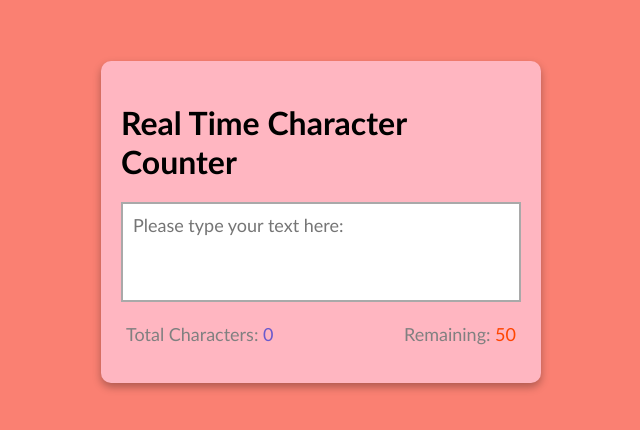
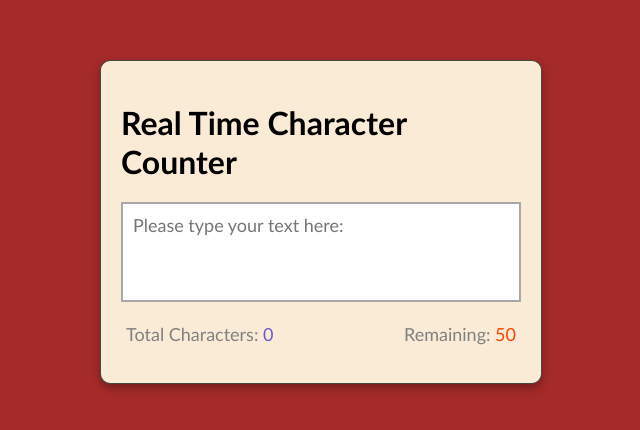
Before and after one commit to Nicole-Hickman-home/16-JS-CSS-HTML-Project, a plain HTML site: page Real-Time-Character-Counter/index.html in a window 1280 px wide. Shown: the part 178-608 px from the top of the page, without its empty margins (319-959 px from the left). Drawn offline with Linux system fonts and the light colour scheme.

Commit message:
fix: update colors

```diff
--- a/Real-Time-Character-Counter/style.css
+++ b/Real-Time-Character-Counter/style.css
@@ -5,16 +5,17 @@ body {
     justify-content: center;
     height: 100vh;
     align-items: center;
-    background-color: salmon;
+    background-color:brown;
     font-family: 'Gill Sans', 'Gill Sans MT', Calibri, 'Trebuchet MS', sans-serif;
 }
 
 .container {
-    background-color: lightpink;
+    background-color:antiquewhite ;
     width: 400px;
     padding: 20px;
     margin: 5px;
     border-radius: 10px;
+    border: 1px solid rgba(0,0,0,0.7);
     box-shadow: 0 4px 8px rgba(0, 0, 0, 0.3);
 }
 
```
